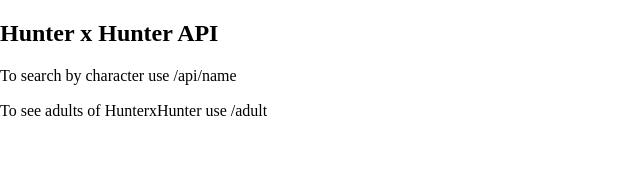
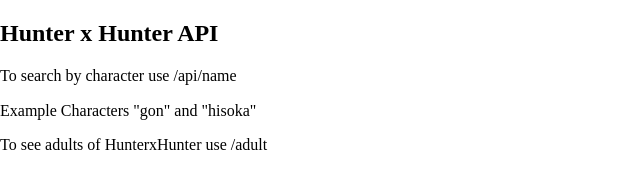
Before and after one commit to AlejandroRamirezJr/hunterhunterapi, a website: page index.html in a window 1280 px wide. Shown: the whole page, without its empty margins (0-640 px from the left). Drawn offline with Linux system fonts and the light colour scheme.

Commit message:
updated index

```diff
--- a/index.html
+++ b/index.html
@@ -16,6 +16,7 @@
 
 		<h2>Hunter x Hunter API</h2>
 		<p>To search by character use /api/name</p>
+		<p>Example Characters "gon" and "hisoka"</p>
 		<p>To see adults of HunterxHunter use /adult</p>
 
 		<script type="text/javascript" src="js/main.js"></script>
```
